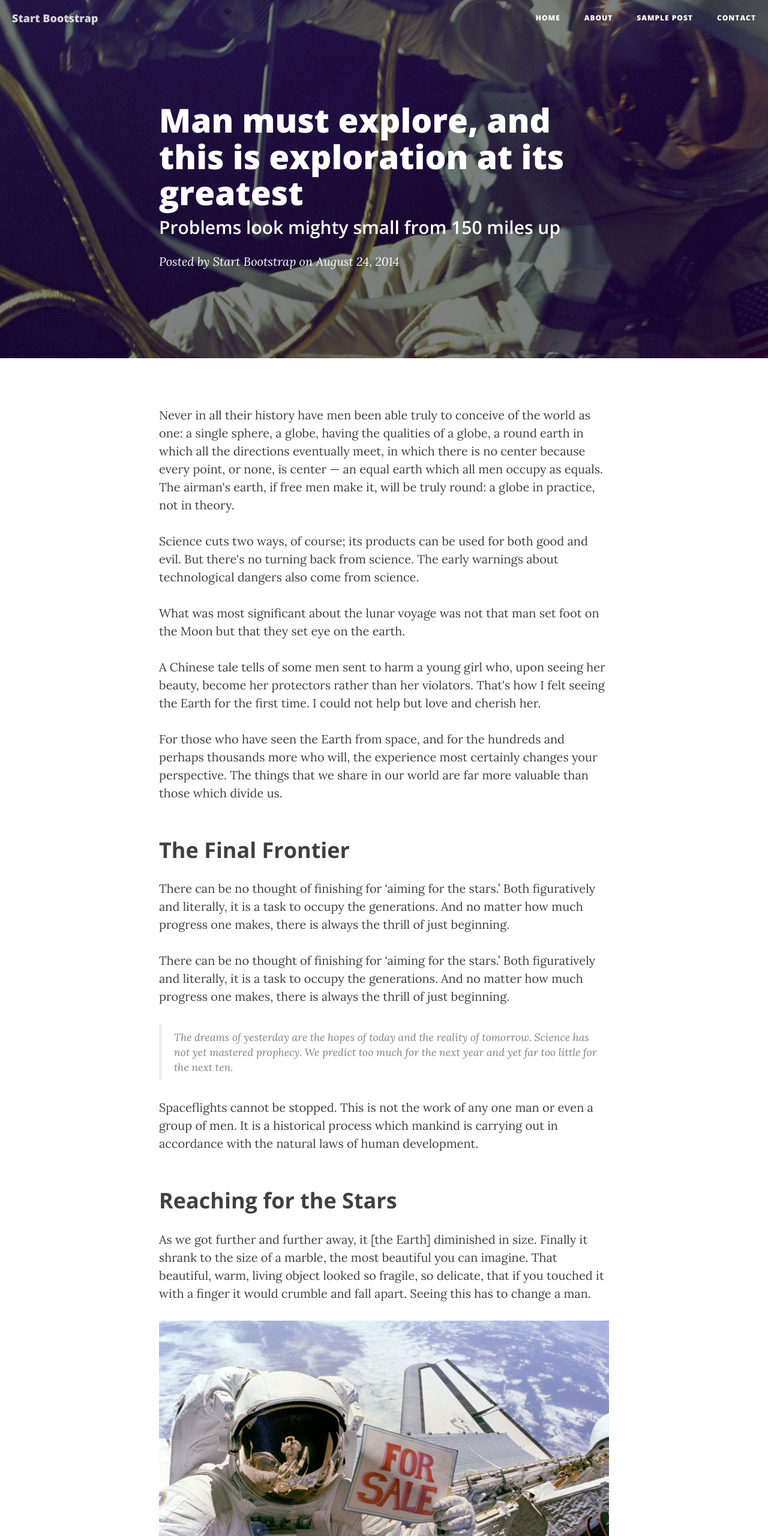
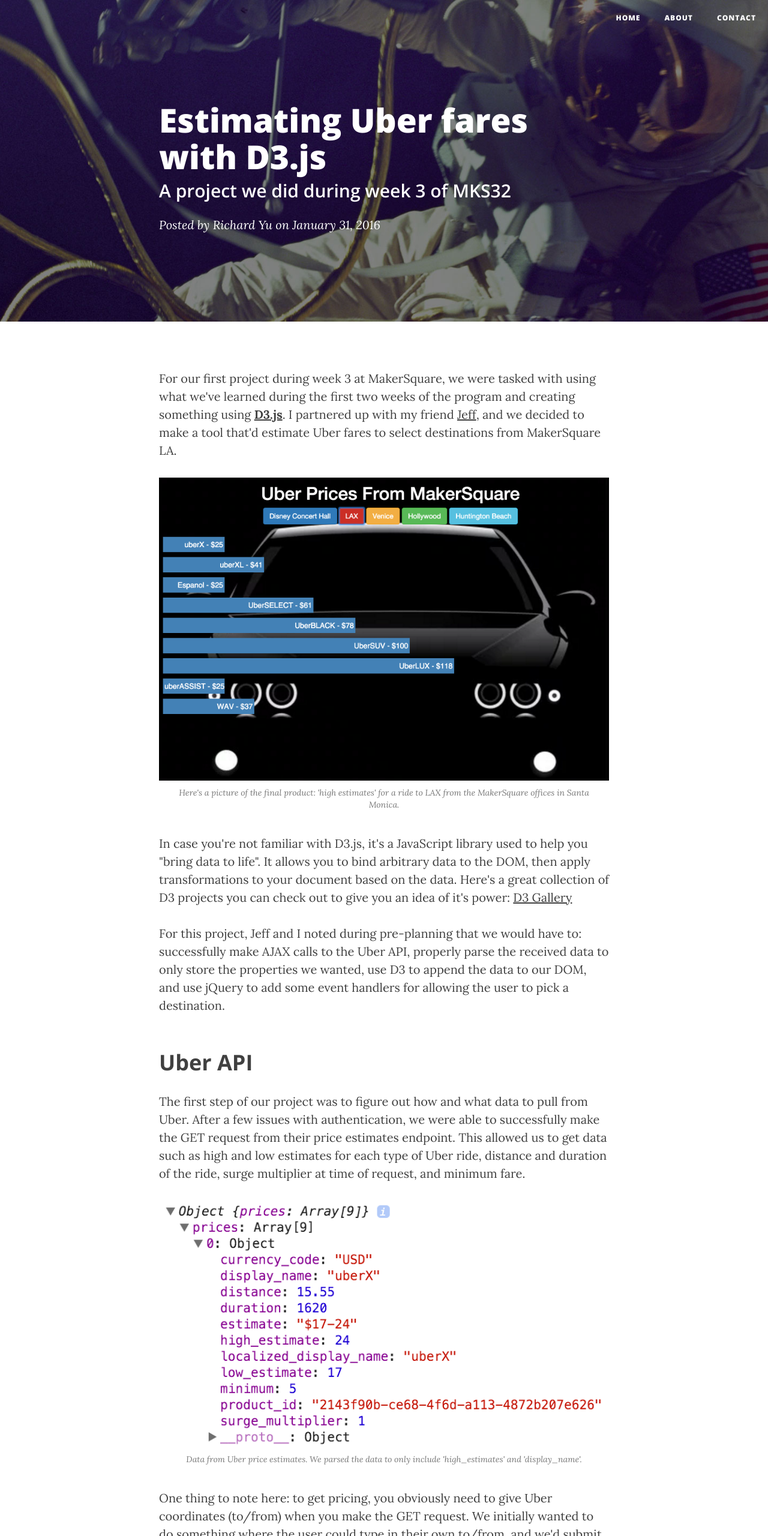
Before and after one commit to ryu323/ryu323.github.io, a plain HTML site: page post.html in a window 1280 px wide. Shown: the top 2560 px of the page at 60% size. Drawn offline with nearby package versions, Linux system fonts and the light colour scheme.

Commit message:
update d3 blog post

```diff
--- a/post.html
+++ b/post.html
@@ -9,7 +9,7 @@
     <meta name="description" content="">
     <meta name="author" content="">
 
-    <title>Clean Blog - Sample Post</title>
+    <title>Richard Yu</title>
 
     <!-- Bootstrap Core CSS -->
     <link href="css/bootstrap.min.css" rel="stylesheet">
@@ -44,7 +44,6 @@
                     <span class="icon-bar"></span>
                     <span class="icon-bar"></span>
                 </button>
-                <a class="navbar-brand" href="index.html">Start Bootstrap</a>
             </div>
 
             <!-- Collect the nav links, forms, and other content for toggling -->
@@ -55,9 +54,6 @@
                     </li>
                     <li>
                         <a href="about.html">About</a>
-                    </li>
-                    <li>
-                        <a href="post.html">Sample Post</a>
                     </li>
                     <li>
                         <a href="contact.html">Contact</a>
@@ -76,9 +72,9 @@
             <div class="row">
                 <div class="col-lg-8 col-lg-offset-2 col-md-10 col-md-offset-1">
                     <div class="post-heading">
-                        <h1>Man must explore, and this is exploration at its greatest</h1>
-                        <h2 class="subheading">Problems look mighty small from 150 miles up</h2>
-                        <span class="meta">Posted by <a href="#">Start Bootstrap</a> on August 24, 2014</span>
+                        <h1>Estimating Uber fares with D3.js</h1>
+                        <h2 class="subheading">A project we did during week 3 of MKS32</h2>
+                        <span class="meta">Posted by <a href="#">Richard Yu</a> on January 31, 2016</span>
                     </div>
                 </div>
             </div>
@@ -90,40 +86,43 @@
         <div class="container">
             <div class="row">
                 <div class="col-lg-8 col-lg-offset-2 col-md-10 col-md-offset-1">
-                    <p>Never in all their history have men been able truly to conceive of the world as one: a single sphere, a globe, having the qualities of a globe, a round earth in which all the directions eventually meet, in which there is no center because every point, or none, is center — an equal earth which all men occupy as equals. The airman's earth, if free men make it, will be truly round: a globe in practice, not in theory.</p>
+                    <p>For our first project during week 3 at MakerSquare, we were tasked with using what we've learned during the first two weeks of the program and creating something using <strong><a href="http://d3js.org/">D3.js</a></strong>. I partnered up with my friend <a href="https://github.com/jshen212">Jeff</a>, and we decided to make a tool that'd estimate Uber fares to select destinations from MakerSquare LA.</p>
 
-                    <p>Science cuts two ways, of course; its products can be used for both good and evil. But there's no turning back from science. The early warnings about technological dangers also come from science.</p>
+                    <img class="img-responsive" src="img/d3-uber-lax.png" alt="">
 
-                    <p>What was most significant about the lunar voyage was not that man set foot on the Moon but that they set eye on the earth.</p>
+                    <span class="caption text-muted">Here's a picture of the final product: 'high estimates' for a ride to LAX from the MakerSquare offices in Santa Monica.</span>
 
-                    <p>A Chinese tale tells of some men sent to harm a young girl who, upon seeing her beauty, become her protectors rather than her violators. That's how I felt seeing the Earth for the first time. I could not help but love and cherish her.</p>
+                    <p>In case you're not familiar with D3.js, it's a JavaScript library used to help you "bring data to life". It allows you to bind arbitrary data to the DOM, then apply transformations to your document based on the data. Here's a great collection of D3 projects you can check out to give you an idea of it's power: <a href="https://github.com/mbostock/d3/wiki/Gallery">D3 Gallery</a></p>
 
-                    <p>For those who have seen the Earth from space, and for the hundreds and perhaps thousands more who will, the experience most certainly changes your perspective. The things that we share in our world are far more valuable than those which divide us.</p>
+                    <p>For this project, Jeff and I noted during pre-planning that we would have to: successfully make AJAX calls to the Uber API, properly parse the received data to only store the properties we wanted, use D3 to append the data to our DOM, and use jQuery to add some event handlers for allowing the user to pick a destination.</p>
 
-                    <h2 class="section-heading">The Final Frontier</h2>
+                    <h2 class="section-heading">Uber API</h2>
 
-                    <p>There can be no thought of finishing for ‘aiming for the stars.’ Both figuratively and literally, it is a task to occupy the generations. And no matter how much progress one makes, there is always the thrill of just beginning.</p>
+                    <p>The first step of our project was to figure out how and what data to pull from Uber. After a few issues with authentication, we were able to successfully make the GET request from their price estimates endpoint. This allowed us to get data such as high and low estimates for each type of Uber ride, distance and duration of the ride, surge multiplier at time of request, and minimum fare.</p>
 
-                    <p>There can be no thought of finishing for ‘aiming for the stars.’ Both figuratively and literally, it is a task to occupy the generations. And no matter how much progress one makes, there is always the thrill of just beginning.</p>
+                    <img class="img-responsive" src="img/d3-uber-api.png" alt="">
 
-                    <blockquote>The dreams of yesterday are the hopes of today and the reality of tomorrow. Science has not yet mastered prophecy. We predict too much for the next year and yet far too little for the next ten.</blockquote>
+                    <span class="caption text-muted">Data from Uber price estimates. We parsed the data to only include 'high_estimates' and 'display_name'.</span>
 
-                    <p>Spaceflights cannot be stopped. This is not the work of any one man or even a group of men. It is a historical process which mankind is carrying out in accordance with the natural laws of human development.</p>
+                    <p>One thing to note here: to get pricing, you obviously need to give Uber coordinates (to/from) when you make the GET request. We initially wanted to do something where the user could type in their own to/from, and we'd submit the GET request with those coordinates, but seeing how we only had 2 days for this project, we decided to instead hardcode coordinates for just a few default places.</p>
 
-                    <h2 class="section-heading">Reaching for the Stars</h2>
+                    <p>Our AJAX call basically works like this: when the page loads, we make a GET request to Uber with our pre-loaded coordinates, and then upon a success, we store the parsed data in a local object so that we could access it immediately. By doing this, we also avoided any problems with trying to display data before it's received.</p>
 
-                    <p>As we got further and further away, it [the Earth] diminished in size. Finally it shrank to the size of a marble, the most beautiful you can imagine. That beautiful, warm, living object looked so fragile, so delicate, that if you touched it with a finger it would crumble and fall apart. Seeing this has to change a man.</p>
+                    <h2 class="section-heading">D3</h2>
 
-                    <a href="#">
-                        <img class="img-responsive" src="img/post-sample-image.jpg" alt="">
-                    </a>
-                    <span class="caption text-muted">To go places and do things that have never been done before – that’s what living is all about.</span>
+                    <img class="img-responsive" src="img/d3-uber-d3code.png" alt="">
 
-                    <p>Space, the final frontier. These are the voyages of the Starship Enterprise. Its five-year mission: to explore strange new worlds, to seek out new life and new civilizations, to boldly go where no man has gone before.</p>
+                    <span class="caption text-muted">Code snippet of D3.js in action.</span>
 
-                    <p>As I stand out here in the wonders of the unknown at Hadley, I sort of realize there’s a fundamental truth to our nature, Man must explore, and this is exploration at its greatest.</p>
+                    <p>Now that we had the data, we needed a way to populate the DOM dynamically. That's where D3 comes in, and in my humble opinion, shines. The D3 methods that we used basically did the following: selected a 'chart' div that we were going to append our newly created child div's to, calculated and set the widths of each child div dynamically based on the price of each ride, added text to each child div based on the type of ride, and added animation.  Another cool thing is that D3 allows you to chain methods, so you can really do a lot with just a few lines of code. As you can see below, our 'chart' div, which was empty in our index.html file, is now populated with exactly the data we want.</p>
 
-                    <p>Placeholder text by <a href="http://spaceipsum.com/">Space Ipsum</a>. Photographs by <a href="https://www.flickr.com/photos/nasacommons/">NASA on The Commons</a>.</p>
+                    <img class="img-responsive" src="img/d3-uber-dom.png" alt="">
+
+                    <span class="caption text-muted">Here's how our DOM looks like after D3 does it's magic.</span>
+
+                    <p>Last but not least, we needed to add some listeners to our page, so that when the user clicks on a new destination, we could re-render the DOM based on the new data. For this we used jQuery, more specifically the '.on' method, which attaches an event handler function for one or more events to selected elements. Basically whenever a destination is clicked, we invoke the 'createChart' function above that utilizes D3 to re-render the DOM.</p>
+
+                    <p>All in all, this project was a great learning experience, and it really showed us how powerful D3.js can be. I'm hoping to have a demo up soon for you all to check out.</p>
                 </div>
             </div>
         </div>
@@ -162,7 +161,7 @@
                             </a>
                         </li>
                     </ul>
-                    <p class="copyright text-muted">Copyright &copy; Your Website 2014</p>
+                    <p class="copyright text-muted">Copyright &copy; Richard Yu 2016</p>
                 </div>
             </div>
         </div>
```
Also changed, not shown: index.html (+3 -3 lines), img/d3-uber-api.png (added), img/d3-uber-d3code.png (added), img/d3-uber-dom.png (added), img/d3-uber-lax.png (added).
